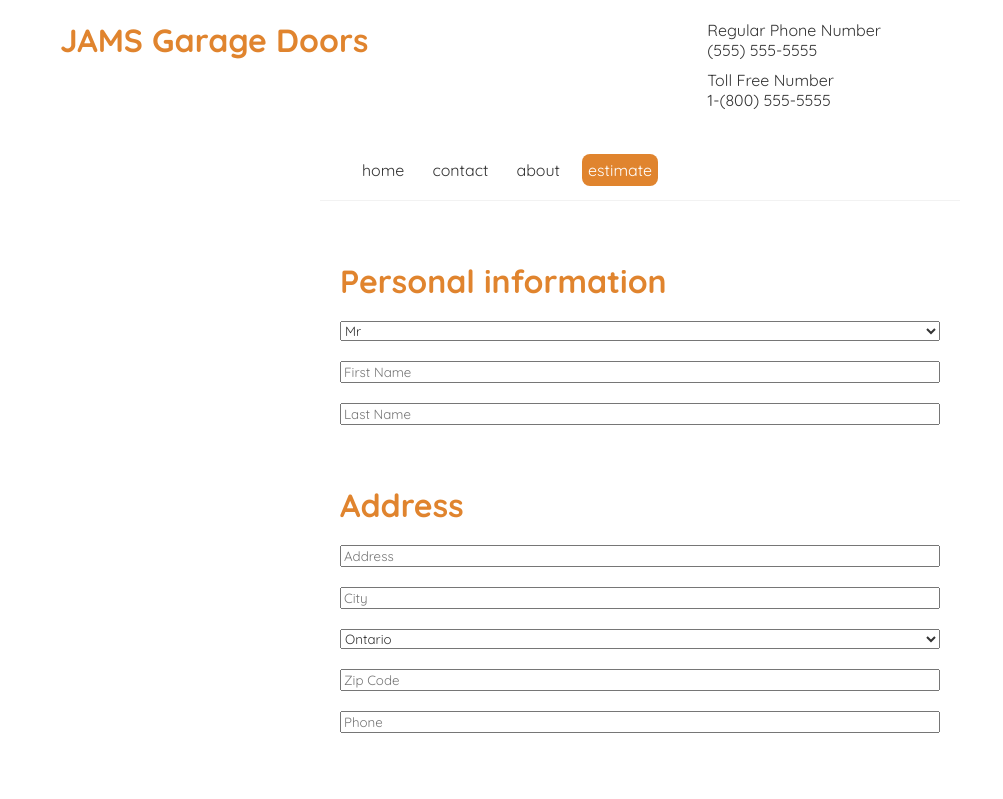
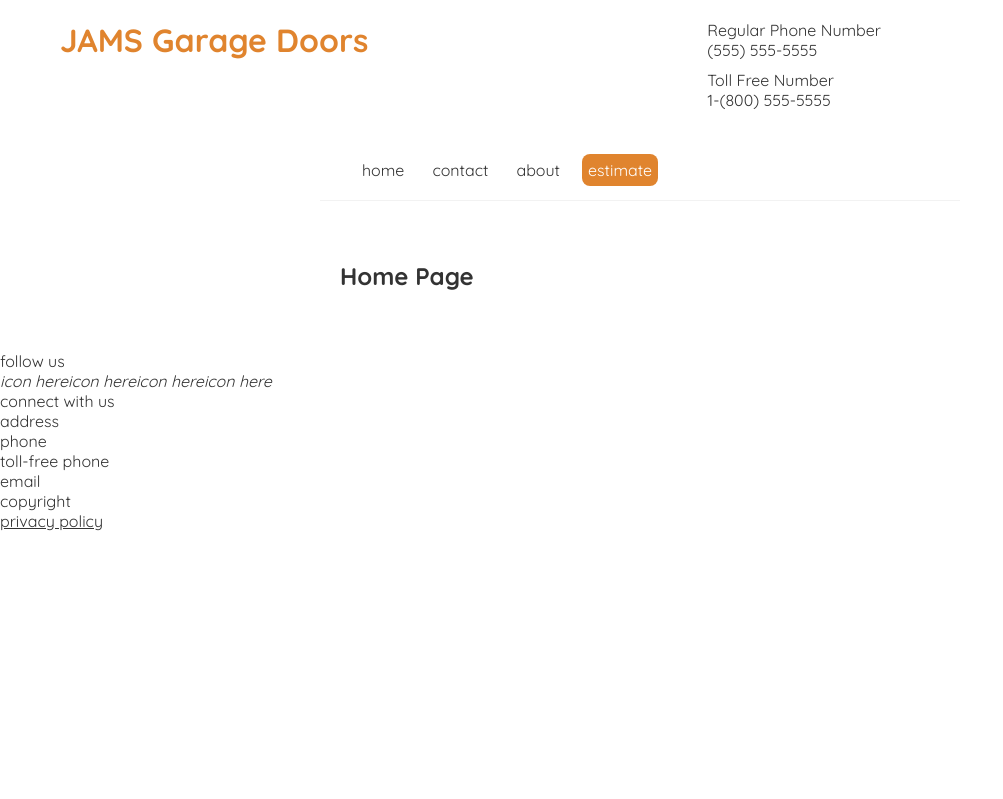
Before and after one commit to brjens/scaling-couscous, a React (Create React App) app: page / in a window 1280 px wide. Shown: the top 799 px of the page, without its empty margins (0-1003 px from the left). Built offline with nearby package versions, Linux system fonts and the light colour scheme.

Commit message:
Added some conditionals that display a central component based off what the user clicks on the NavBar

```diff
--- a/src/App.js
+++ b/src/App.js
@@ -4,13 +4,32 @@ import Header from './Header';
 import ServiceCall from './ServiceCall';
 import Footer from './Form';
 function App() {
+  let content = <Home />;
 
+  if(window.location.pathname === '/service-call') {
+    content = <ServiceCall />;
+  }
+
+  if(window.location.pathname === '/contact') {
+    // TODO: Add Contact and uncomment below
+    // content = <Contact />;
+  }
+
+  if(window.location.pathname === '/about') {
+    // TODO: Add About and uncomment below
+    // content = <About />;
+  }
+
+  if(window.location.pathname === '/estimate') {
+    // TODO: Add Estimate and uncomment below
+    // content = <Estimate />;
+  }
   return (
     <div className={`App`}>
         <Header />
         <Navbar />
       <div className="content">
-        <ServiceCall />
+      {content}
       </div>
         <Footer />
     </div>
```
